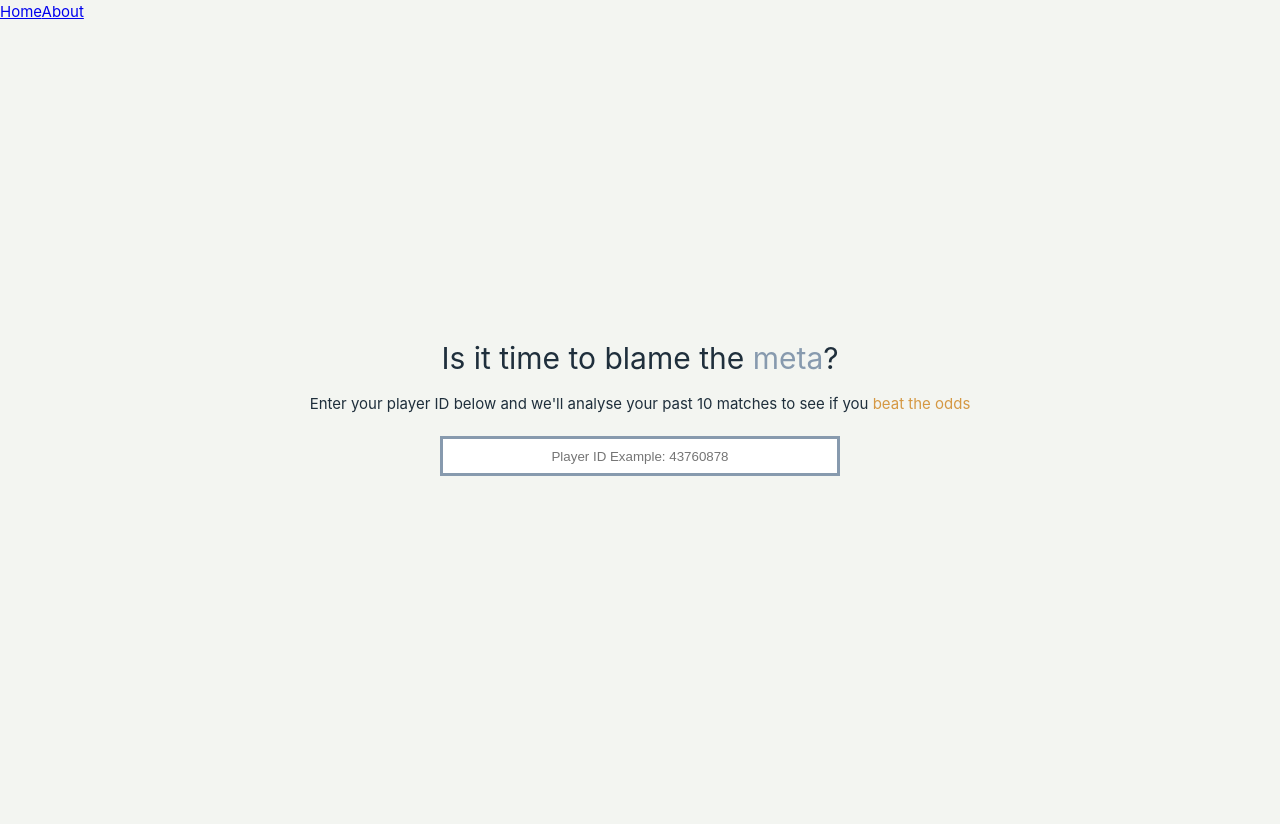
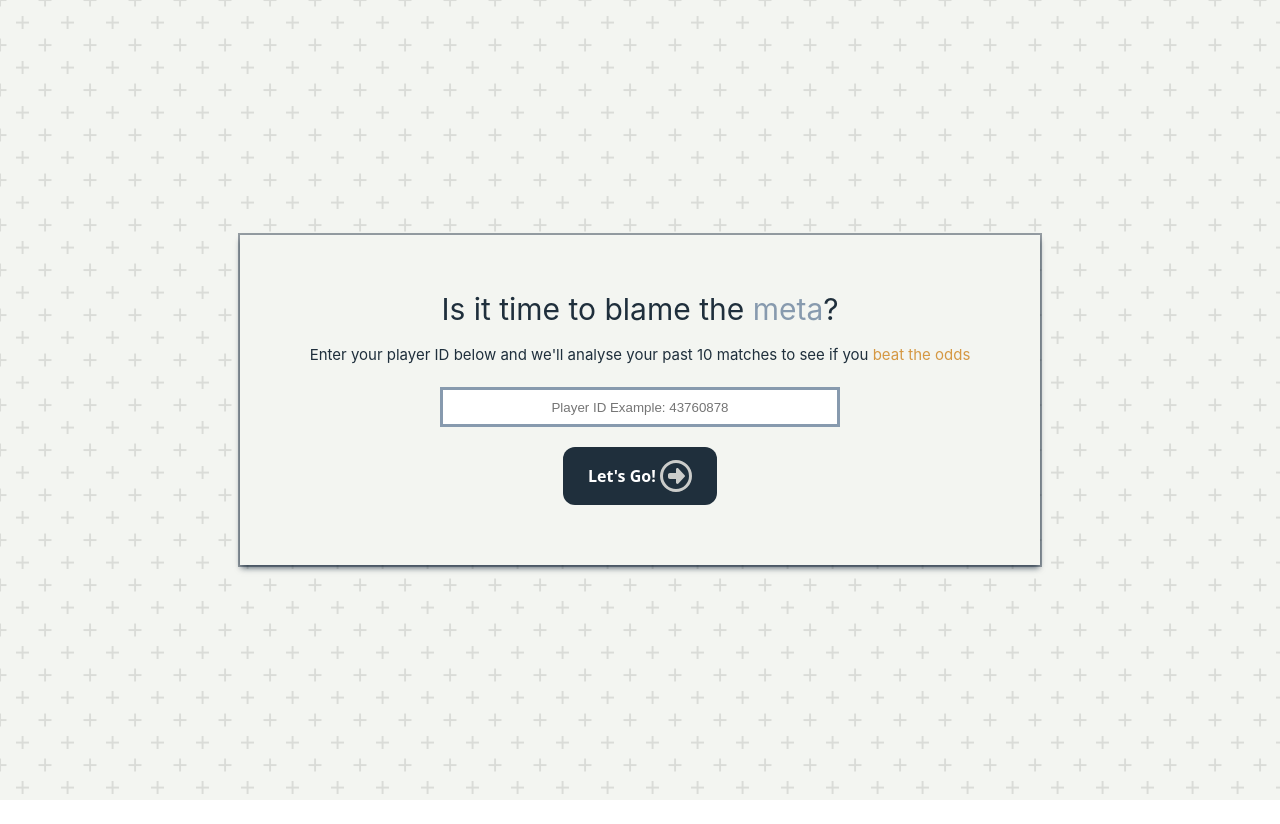
Before and after one commit to mattbibby95/BlameTheMeta, a Vue app: page / in a window 1280 px wide. After the commit the page ends 800 px from the top, so only its background shows below. Built offline with nearby package versions, Linux system fonts and the light colour scheme.

Commit message:
added more styling to playeridbox

```diff
--- a/package.json
+++ b/package.json
@@ -10,6 +10,9 @@
     "format": "prettier --write src/"
   },
   "dependencies": {
+    "@fortawesome/fontawesome-svg-core": "^6.4.0",
+    "@fortawesome/free-regular-svg-icons": "^6.4.0",
+    "@fortawesome/vue-fontawesome": "^3.0.3",
     "axios": "^1.4.0",
     "vue": "^3.3.4",
     "vue-router": "^4.2.2"
--- a/src/App.vue
+++ b/src/App.vue
@@ -4,10 +4,10 @@ import { RouterLink, RouterView } from 'vue-router'
 
 <template>
   <div class="wrapper">
-      <nav>
+      <!-- <nav>
         <RouterLink to="/">Home</RouterLink>
         <RouterLink to="/about">About</RouterLink>
-      </nav>
+      </nav> -->
     </div>
   <RouterView />
 </template>
--- a/src/assets/base.css
+++ b/src/assets/base.css
@@ -9,7 +9,10 @@
 body {
   min-height: 100vh;
   color: #1f2f3c;
-  background: #f3f5f1;
+  background-color: #F3F5F1;
+  opacity: 1;
+  background: radial-gradient(circle, transparent 20%, #F3F5F1 20%, #F3F5F1 80%, transparent 80%, transparent), radial-gradient(circle, transparent 20%, #F3F5F1 20%, #F3F5F1 80%, transparent 80%, transparent) 22.5px 22.5px, linear-gradient(#dadcd8 1.8px, transparent 1.8px) 0 -0.9px, linear-gradient(90deg, #dadcd8 1.8px, #F3F5F1 1.8px) -0.9px 0;
+  background-size: 45px 45px, 45px 45px, 22.5px 22.5px, 22.5px 22.5px;
   transition: color 0.5s, background-color 0.5s;
   line-height: 1.6;
   font-family: Inter, -apple-system, BlinkMacSystemFont, 'Segoe UI', Roboto, Oxygen, Ubuntu,
--- a/src/components/PlayerIdBox.vue
+++ b/src/components/PlayerIdBox.vue
@@ -1,6 +1,7 @@
 <script setup>
-import { ref, onMounted, onUnmounted, watch} from 'vue'
+import { ref, onMounted, onUnmounted, watch } from 'vue'
 import { playerInfoStore } from '../helpers/playerInfo'
+import { RouterLink, RouterView } from 'vue-router'
 
 // state
 const flavourText = ref('choked')
@@ -29,33 +30,38 @@ onUnmounted(() => {
 <template>
   <div class="PlayerIdBox">
     <h1>Is it time to blame the <span class="TextAccent">meta</span>?</h1>
-        <p>Enter your player ID below and we'll analyse your past 10 matches to see if you <span class="TextHighlight">{{flavourText}}</span></p>
-        <input v-model="playerId" type="text" class="TextInput" placeholder="Player ID Example: 43760878"/>
+    <p>Enter your player ID below and we'll analyse your past 10 matches to see if you <span
+        class="TextHighlight">{{ flavourText }}</span></p>
+    <input v-model="playerId" type="text" class="TextInput" placeholder="Player ID Example: 43760878" />
+    <RouterLink class="button-40" to="/about">Let's Go! <font-awesome-icon icon="fa-regular fa-circle-right"
+        size="2xl" style="color: #cbccca;" /></RouterLink>
   </div>
 </template>
 
 <style scoped>
 .PlayerIdBox {
-        background-color: #F3F5F1;
-        height: 25%;
-        width: 70%;
+  padding: 50px;
+  width: 40%;
+  min-width: 800px;
   display: flex;
   flex-direction: column;
   align-items: center;
-        margin: 20px;
+  box-shadow: rgba(6, 24, 44, 0.4) 0px 0px 0px 2px, rgba(6, 24, 44, 0.65) 0px 4px 6px -1px, rgba(255, 255, 255, 0.08) 0px 1px 0px inset;
+  background-color: #F3F5F1;
 }
+
 .TextAccent {
   color: #879AAE;
 }
+
 .TextHighlight {
   color: #D59843;
 }
-    h1 {
-      margin-top: 10px;
-    }
+
 p {
   margin-top: 10px;
 }
+
 .TextInput {
   margin-top: 20px;
   width: 400px;
@@ -65,9 +71,54 @@ onUnmounted(() => {
   -webkit-transition: 0.5s;
   transition: 0.5s;
   outline: none;
+  margin-bottom: 10px;
+}
+
+
+/* CSS */
+.button-40 {
+  margin-top: 10px;
+  margin-bottom: 10px;
+  background-color: #1F2F3C;
+  border: 1px solid transparent;
+  border-radius: .75rem;
+  box-sizing: border-box;
+  color: #FFFFFF;
+  cursor: pointer;
+  flex: 0 0 auto;
+  font-family: "Inter var", ui-sans-serif, system-ui, -apple-system, system-ui, "Segoe UI", Roboto, "Helvetica Neue", Arial, "Noto Sans", sans-serif, "Apple Color Emoji", "Segoe UI Emoji", "Segoe UI Symbol", "Noto Color Emoji";
+  font-size: 1rem;
+  font-weight: 600;
+  line-height: 1.5rem;
+  padding: .75rem 1.2rem;
+  text-align: center;
+  text-decoration: none #6B7280 solid;
+  text-decoration-thickness: auto;
+  transition-duration: .2s;
+  transition-property: background-color, border-color, color, fill, stroke;
+  transition-timing-function: cubic-bezier(.4, 0, 0.2, 1);
+  user-select: none;
+  -webkit-user-select: none;
+  touch-action: manipulation;
+  width: auto;
+}
+
+.button-40:hover {
+  background-color: #374151;
+}
+
+.button-40:focus {
+  box-shadow: none;
+  outline: 2px solid transparent;
+  outline-offset: 2px;
+}
+
+@media (min-width: 768px) {
+  .button-40 {
+    padding: .75rem 1.5rem;
+  }
 }
 
 input[type=text]:focus {
   border: 3px solid #D59843;
-    }
-  </style>
+}</style>
--- a/src/main.js
+++ b/src/main.js
@@ -4,7 +4,14 @@ import { createApp } from 'vue'
 import App from './App.vue'
 import router from './router'
 
+import { library } from '@fortawesome/fontawesome-svg-core'
+import { FontAwesomeIcon } from '@fortawesome/vue-fontawesome'
+import { faCircleRight } from '@fortawesome/free-regular-svg-icons'
+library.add(faCircleRight);
+
+
 const app = createApp(App)
+.component('font-awesome-icon', FontAwesomeIcon)
 
 app.use(router)
 
```
Also changed, not shown: 1 other file (tests, documents, lock files or other folders). Lines whose indentation alone changed are shown as unchanged.
